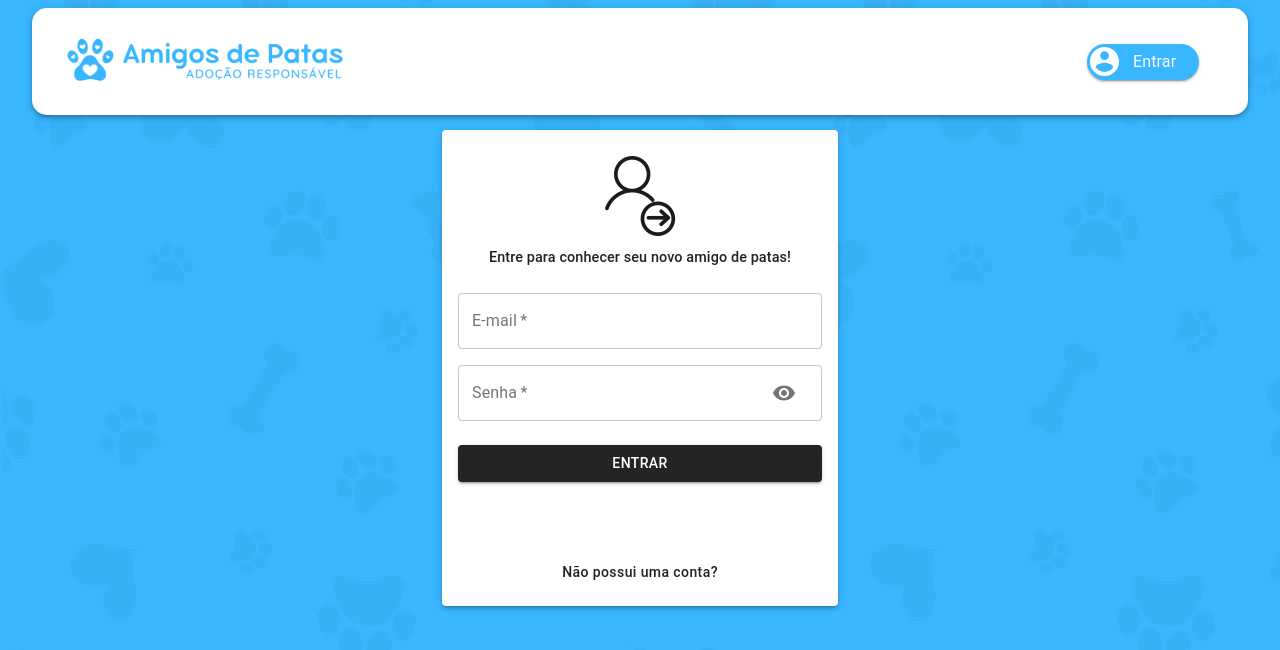
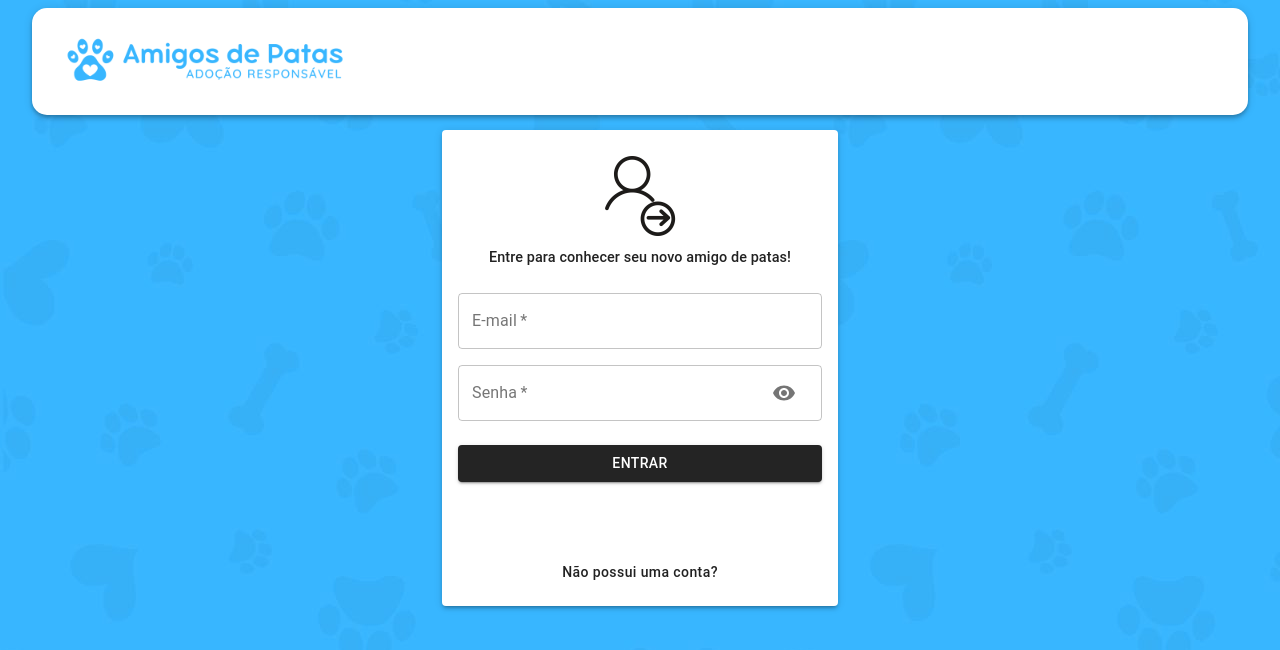
Before and after one commit to netsoncavina/AmigosDePatas-frontend, a React (Create React App) app: page /auth in a window 1280 px wide. Shown: the top 650 px of the page. Built offline with nearby package versions, Linux system fonts and the light colour scheme.

Commit message:
remoção do botão de entrar quando estiver na pagina de auth

```diff
--- a/src/components/Navbar/Navbar.js
+++ b/src/components/Navbar/Navbar.js
@@ -76,7 +76,7 @@ const Navbar = () => {
                 </Button>
               </div>
             </>
-          ) : (
+          ) : window.location.pathname !== "/auth" ? (
             <Button
               component={Link}
               to="/auth"
@@ -109,7 +109,7 @@ const Navbar = () => {
                 </Typography>
               </div>
             </Button>
-          )}
+          ) : null}
         </Toolbar>
       </div>
     </AppBar>
```
